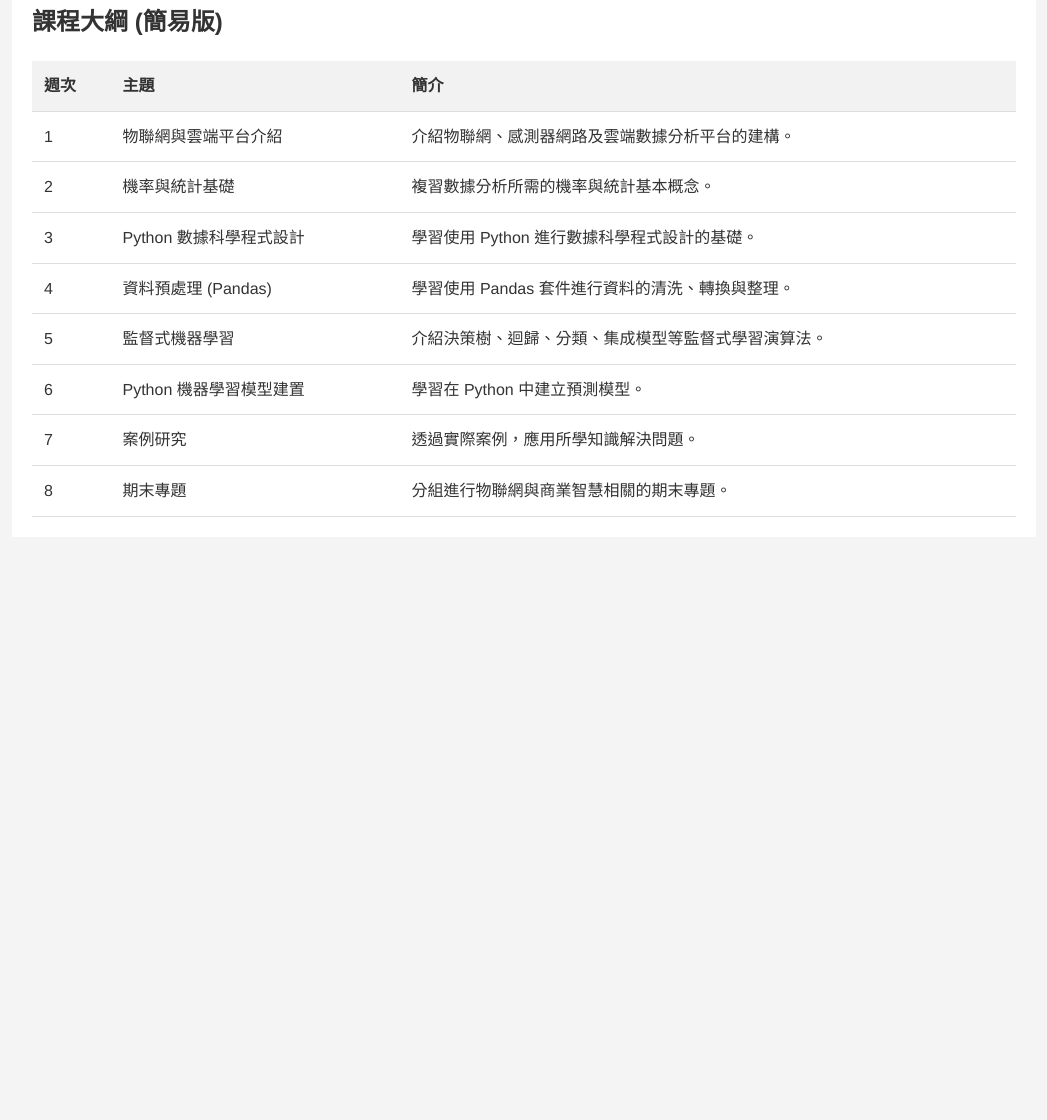
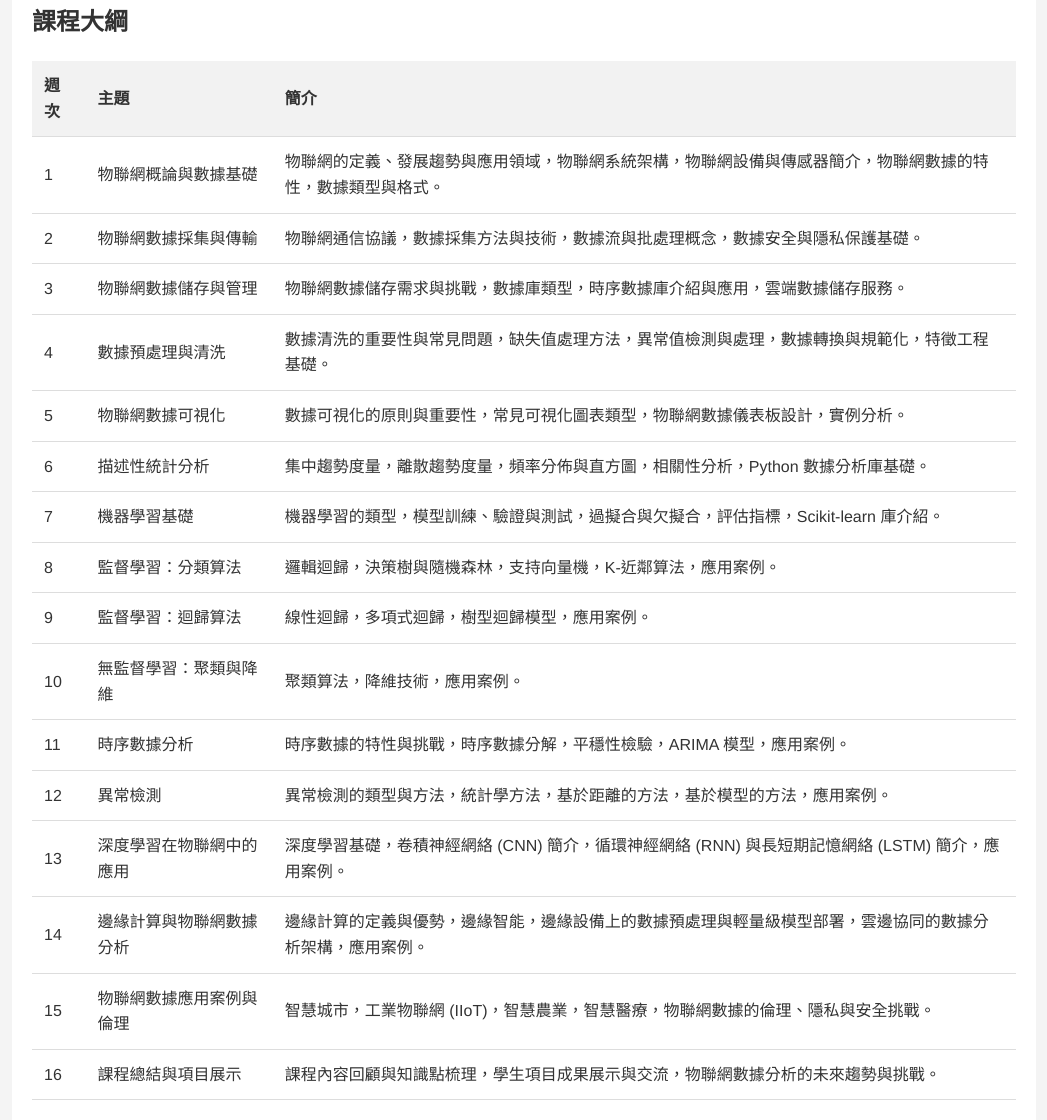
Before and after one commit to Rickon-YuCheng/IoT-homepage, a plain HTML site: page index.html in a window 1280 px wide. Shown: the part 1003-2123 px from the top of the page, without its empty margins (116-1163 px from the left). Before the commit the page ends 1540 px from the top, so only its background shows below. Drawn offline with Linux system fonts and the light colour scheme.

Commit message:
Update syllabus to 16 weeks and add README

```diff
--- a/index.html
+++ b/index.html
@@ -98,7 +98,7 @@
                 <li>期末專題: 30%</li>
             </ul>
 
-            <h2>課程大綱 (簡易版)</h2>
+            <h2>課程大綱</h2>
             <table>
                 <thead>
                     <tr>
@@ -110,43 +110,83 @@
                 <tbody>
                     <tr>
                         <td>1</td>
-                        <td>物聯網與雲端平台介紹</td>
-                        <td>介紹物聯網、感測器網路及雲端數據分析平台的建構。</td>
+                        <td>物聯網概論與數據基礎</td>
+                        <td>物聯網的定義、發展趨勢與應用領域，物聯網系統架構，物聯網設備與傳感器簡介，物聯網數據的特性，數據類型與格式。</td>
                     </tr>
                     <tr>
                         <td>2</td>
-                        <td>機率與統計基礎</td>
-                        <td>複習數據分析所需的機率與統計基本概念。</td>
+                        <td>物聯網數據採集與傳輸</td>
+                        <td>物聯網通信協議，數據採集方法與技術，數據流與批處理概念，數據安全與隱私保護基礎。</td>
                     </tr>
                     <tr>
                         <td>3</td>
-                        <td>Python 數據科學程式設計</td>
-                        <td>學習使用 Python 進行數據科學程式設計的基礎。</td>
+                        <td>物聯網數據儲存與管理</td>
+                        <td>物聯網數據儲存需求與挑戰，數據庫類型，時序數據庫介紹與應用，雲端數據儲存服務。</td>
                     </tr>
                     <tr>
                         <td>4</td>
-                        <td>資料預處理 (Pandas)</td>
-                        <td>學習使用 Pandas 套件進行資料的清洗、轉換與整理。</td>
+                        <td>數據預處理與清洗</td>
+                        <td>數據清洗的重要性與常見問題，缺失值處理方法，異常值檢測與處理，數據轉換與規範化，特徵工程基礎。</td>
                     </tr>
                     <tr>
                         <td>5</td>
-                        <td>監督式機器學習</td>
-                        <td>介紹決策樹、迴歸、分類、集成模型等監督式學習演算法。</td>
+                        <td>物聯網數據可視化</td>
+                        <td>數據可視化的原則與重要性，常見可視化圖表類型，物聯網數據儀表板設計，實例分析。</td>
                     </tr>
                     <tr>
                         <td>6</td>
-                        <td>Python 機器學習模型建置</td>
-                        <td>學習在 Python 中建立預測模型。</td>
+                        <td>描述性統計分析</td>
+                        <td>集中趨勢度量，離散趨勢度量，頻率分佈與直方圖，相關性分析，Python 數據分析庫基礎。</td>
                     </tr>
                     <tr>
                         <td>7</td>
-                        <td>案例研究</td>
-                        <td>透過實際案例，應用所學知識解決問題。</td>
+                        <td>機器學習基礎</td>
+                        <td>機器學習的類型，模型訓練、驗證與測試，過擬合與欠擬合，評估指標，Scikit-learn 庫介紹。</td>
                     </tr>
                     <tr>
                         <td>8</td>
-                        <td>期末專題</td>
-                        <td>分組進行物聯網與商業智慧相關的期末專題。</td>
+                        <td>監督學習：分類算法</td>
+                        <td>邏輯迴歸，決策樹與隨機森林，支持向量機，K-近鄰算法，應用案例。</td>
+                    </tr>
+                    <tr>
+                        <td>9</td>
+                        <td>監督學習：迴歸算法</td>
+                        <td>線性迴歸，多項式迴歸，樹型迴歸模型，應用案例。</td>
+                    </tr>
+                    <tr>
+                        <td>10</td>
+                        <td>無監督學習：聚類與降維</td>
+                        <td>聚類算法，降維技術，應用案例。</td>
+                    </tr>
+                    <tr>
+                        <td>11</td>
+                        <td>時序數據分析</td>
+                        <td>時序數據的特性與挑戰，時序數據分解，平穩性檢驗，ARIMA 模型，應用案例。</td>
+                    </tr>
+                    <tr>
+                        <td>12</td>
+                        <td>異常檢測</td>
+                        <td>異常檢測的類型與方法，統計學方法，基於距離的方法，基於模型的方法，應用案例。</td>
+                    </tr>
+                    <tr>
+                        <td>13</td>
+                        <td>深度學習在物聯網中的應用</td>
+                        <td>深度學習基礎，卷積神經網絡 (CNN) 簡介，循環神經網絡 (RNN) 與長短期記憶網絡 (LSTM) 簡介，應用案例。</td>
+                    </tr>
+                    <tr>
+                        <td>14</td>
+                        <td>邊緣計算與物聯網數據分析</td>
+                        <td>邊緣計算的定義與優勢，邊緣智能，邊緣設備上的數據預處理與輕量級模型部署，雲邊協同的數據分析架構，應用案例。</td>
+                    </tr>
+                    <tr>
+                        <td>15</td>
+                        <td>物聯網數據應用案例與倫理</td>
+                        <td>智慧城市，工業物聯網 (IIoT)，智慧農業，智慧醫療，物聯網數據的倫理、隱私與安全挑戰。</td>
+                    </tr>
+                    <tr>
+                        <td>16</td>
+                        <td>課程總結與項目展示</td>
+                        <td>課程內容回顧與知識點梳理，學生項目成果展示與交流，物聯網數據分析的未來趨勢與挑戰。</td>
                     </tr>
                 </tbody>
             </table>
```
Also changed, not shown: 1 other file.
